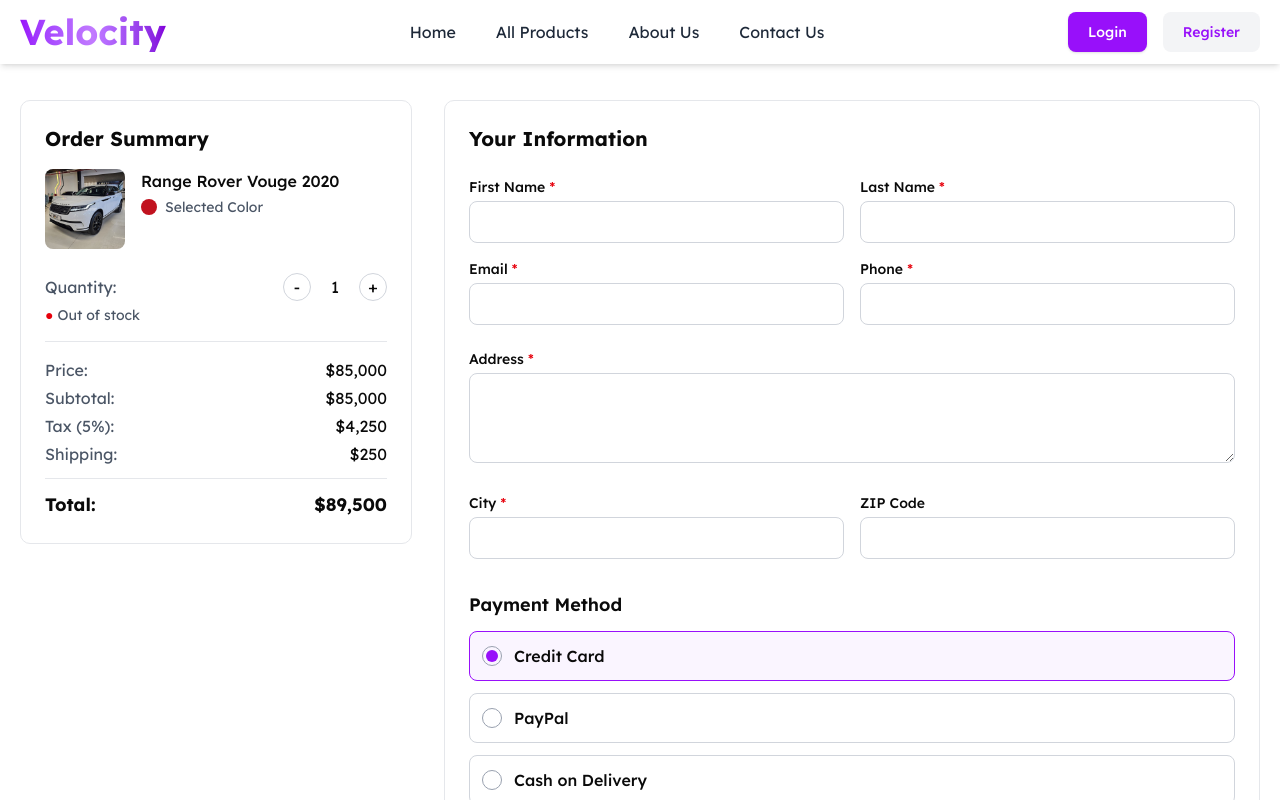
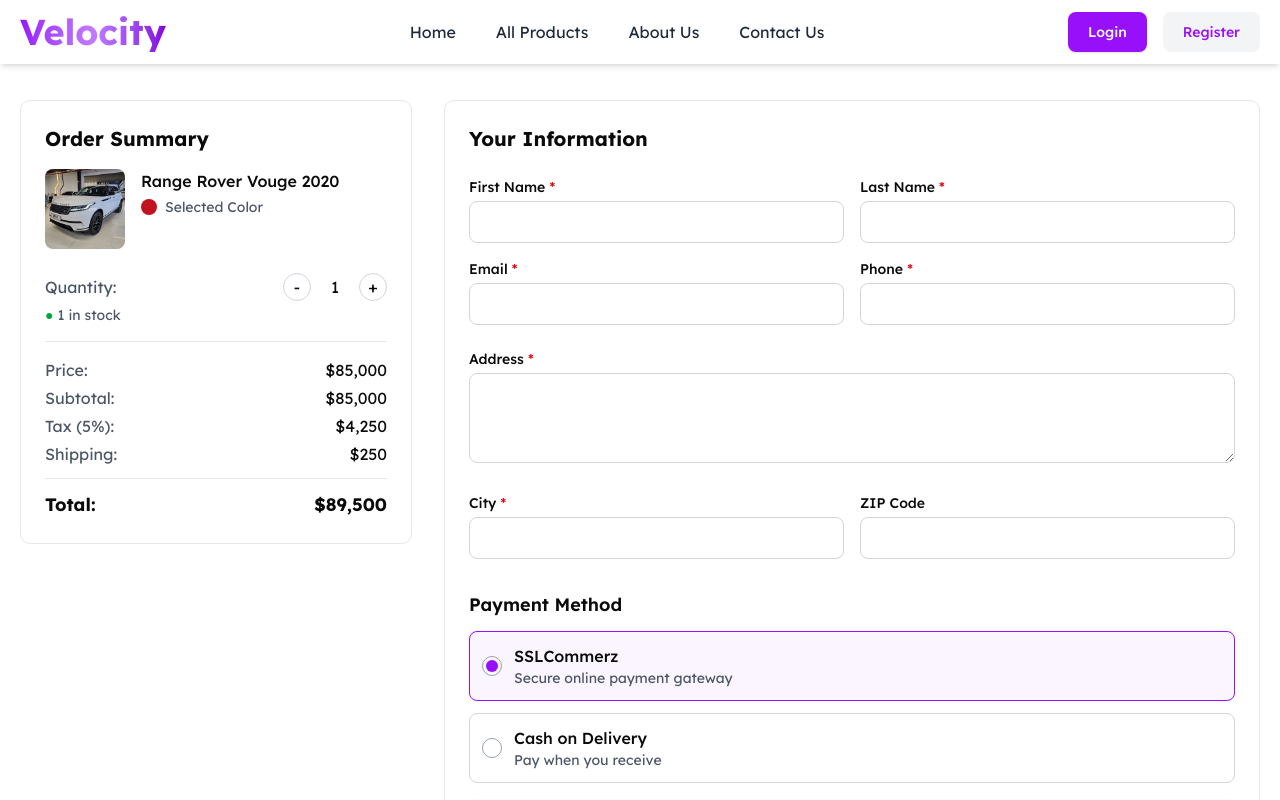
Before and after one commit to ifajul89/velocity-frontend, a React (Vite) app: page /product in a window 1280 px wide. Both pictures are taken after a click on the button "Buy Now". Shown: the top 800 px of the page. Built offline with nearby package versions, Linux system fonts and the light colour scheme.

Commit message:
Checkout Page Payment option added

```diff
--- a/src/pages/Checkout/Checkout.tsx
+++ b/src/pages/Checkout/Checkout.tsx
@@ -23,7 +23,7 @@ const Checkout = () => {
 
   // Order state
   const [quantity, setQuantity] = useState(1);
-  const [paymentMethod, setPaymentMethod] = useState('credit');
+  const [paymentMethod, setPaymentMethod] = useState('sslcommerz');
   const [isSubmitting, setIsSubmitting] = useState(false);
 
   // Handle quantity changes with stock validation
@@ -90,7 +90,14 @@ const Checkout = () => {
     // Simulating API call
     setTimeout(() => {
       setIsSubmitting(false);
-      alert('Order placed successfully!');
+
+      if (paymentMethod === 'sslcommerz') {
+        // In a real implementation, this would redirect to SSLCommerz payment gateway
+        alert('Redirecting to SSLCommerz payment gateway...');
+      } else if (paymentMethod === 'cash') {
+        alert('Your cash on delivery order has been placed successfully!');
+      }
+
       navigate('/');
     }, 1500);
   };
@@ -307,33 +314,18 @@ const Checkout = () => {
               <div className="space-y-3">
                 <div
                   className={`flex items-center border rounded-md p-3 cursor-pointer ${
-                    paymentMethod === 'credit' ? 'border-purple-600 bg-purple-50' : 'border-gray-300'
+                    paymentMethod === 'sslcommerz' ? 'border-purple-600 bg-purple-50' : 'border-gray-300'
                   }`}
-                  onClick={() => handlePaymentMethodChange('credit')}
+                  onClick={() => handlePaymentMethodChange('sslcommerz')}
                 >
                   <div className="flex items-center justify-center w-5 h-5 rounded-full border border-gray-400 mr-3">
-                    {paymentMethod === 'credit' && (
+                    {paymentMethod === 'sslcommerz' && (
                       <div className="w-3 h-3 bg-purple-600 rounded-full"></div>
                     )}
                   </div>
                   <div>
-                    <span className="font-medium">Credit Card</span>
-                  </div>
-                </div>
-
-                <div
-                  className={`flex items-center border rounded-md p-3 cursor-pointer ${
-                    paymentMethod === 'paypal' ? 'border-purple-600 bg-purple-50' : 'border-gray-300'
-                  }`}
-                  onClick={() => handlePaymentMethodChange('paypal')}
-                >
-                  <div className="flex items-center justify-center w-5 h-5 rounded-full border border-gray-400 mr-3">
-                    {paymentMethod === 'paypal' && (
-                      <div className="w-3 h-3 bg-purple-600 rounded-full"></div>
-                    )}
-                  </div>
-                  <div>
-                    <span className="font-medium">PayPal</span>
+                    <span className="font-medium">SSLCommerz</span>
+                    <p className="text-sm text-gray-600">Secure online payment gateway</p>
                   </div>
                 </div>
 
@@ -350,9 +342,18 @@ const Checkout = () => {
                   </div>
                   <div>
                     <span className="font-medium">Cash on Delivery</span>
+                    <p className="text-sm text-gray-600">Pay when you receive</p>
                   </div>
                 </div>
               </div>
+
+              {paymentMethod === 'sslcommerz' && (
+                <div className="mt-4 rounded-lg bg-gray-50 p-4">
+                  <p className="text-sm">
+                    You will be redirected to SSLCommerz to complete your payment securely.
+                  </p>
+                </div>
+              )}
             </div>
 
             <Button
--- a/src/pages/Product/Product.tsx
+++ b/src/pages/Product/Product.tsx
@@ -9,10 +9,10 @@ const Product = () => {
   const carData = {
     id: 1,
     name: "Range Rover Vouge 2020",
-    stock: false,
+    stock: true,
     brandNew: true,
     price: 85000,
-    stockCount: 0,
+    stockCount: 1,
     carFeatures: [
       {
         feature: "Safety",
```
